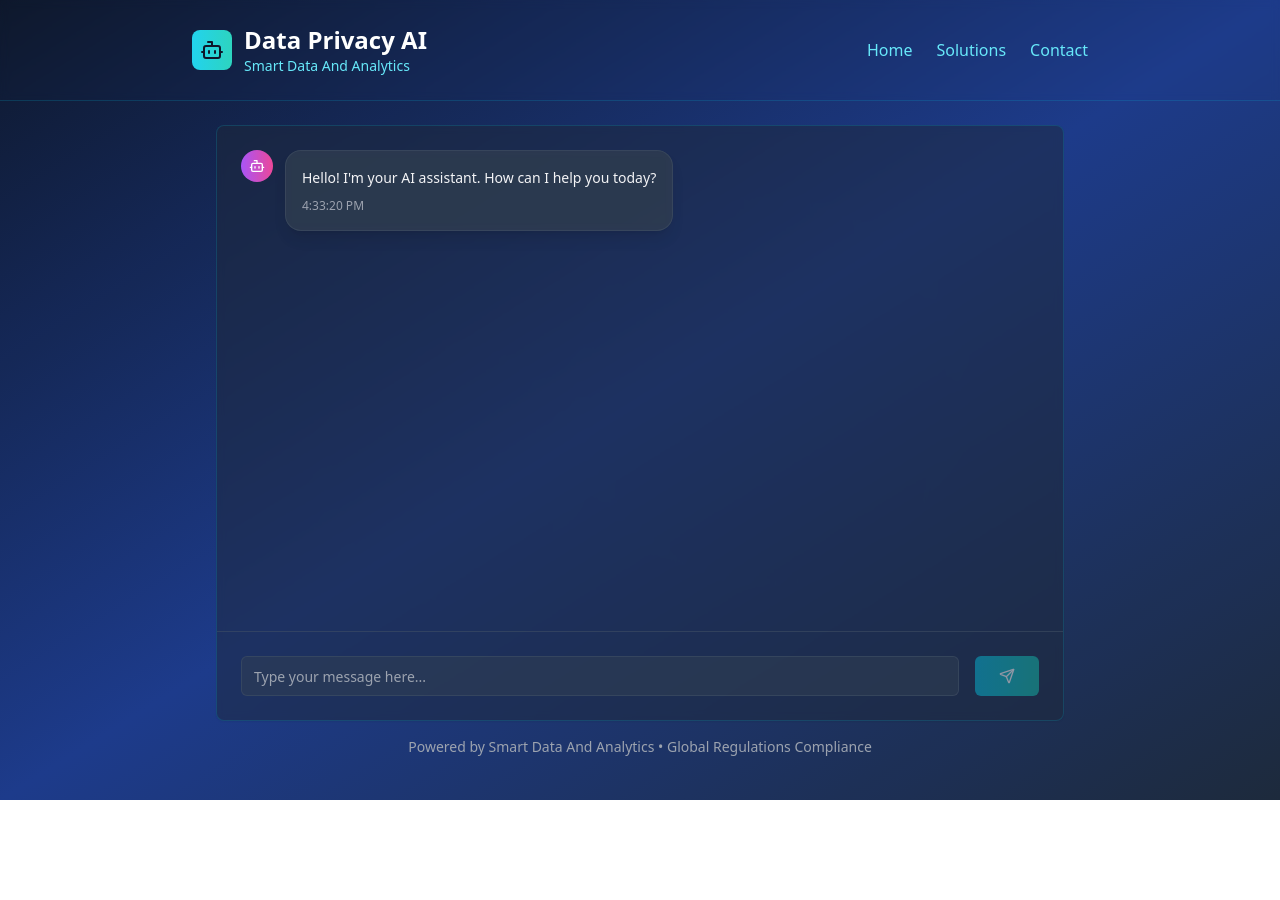
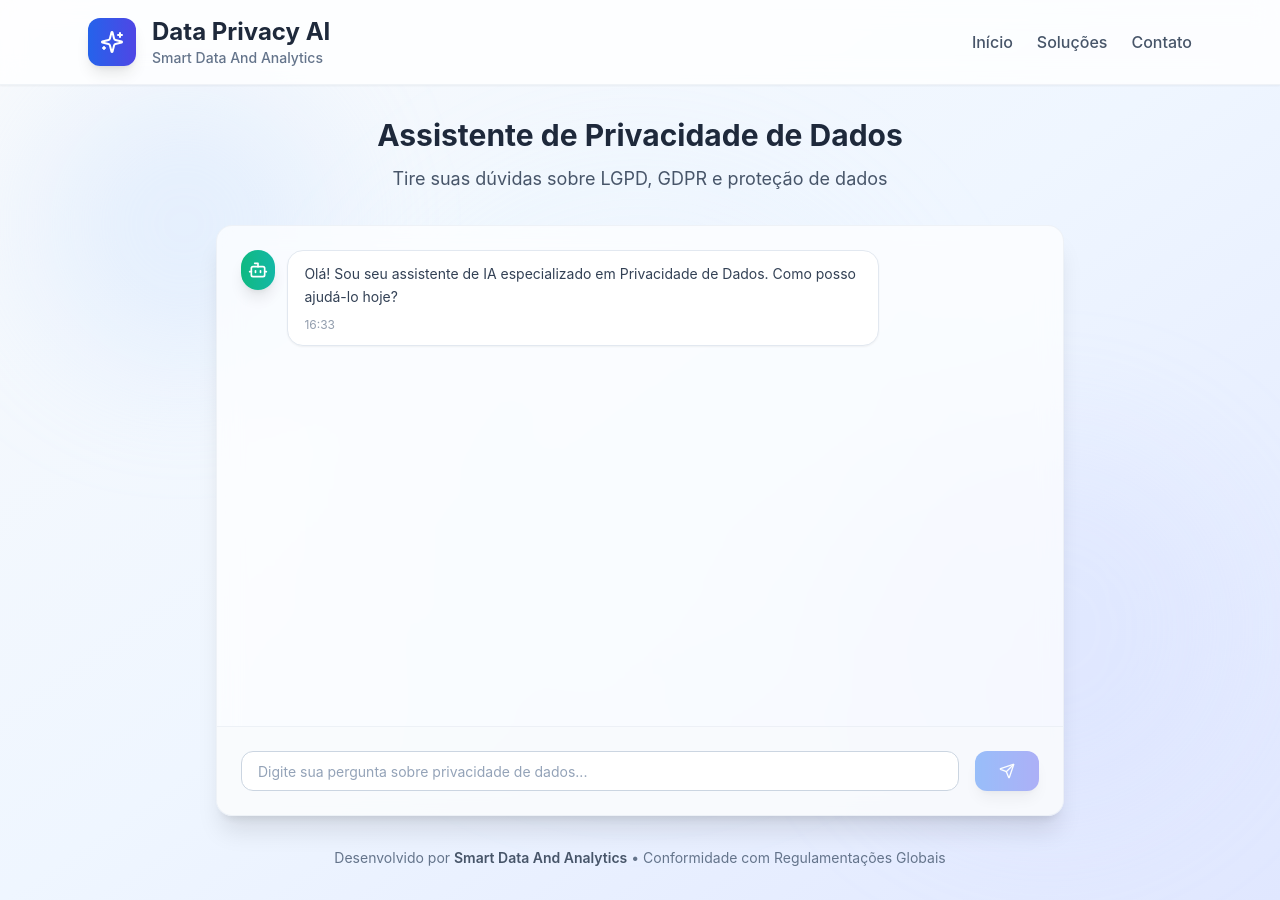
Before and after one commit to Primosic/page-chat-magic, a React (Vite) app: page / in a window 1280 px wide. Before the commit the page ends 800 px from the top, so only its background shows below. Built offline with nearby package versions, Linux system fonts and the light colour scheme.

Commit message:
Refactor: Adjust design and layout
Adjust the design and layout of the chatbot interface based on user request.

```diff
--- a/index.html
+++ b/index.html
@@ -1,15 +1,15 @@
 
 <!DOCTYPE html>
-<html lang="en">
+<html lang="pt-BR">
   <head>
     <meta charset="UTF-8" />
     <meta name="viewport" content="width=device-width, initial-scale=1.0" />
     <title>Data Privacy AI Chatbot - Smart Data And Analytics</title>
-    <meta name="description" content="AI-powered chatbot for data privacy and analytics solutions" />
+    <meta name="description" content="Assistente de IA para privacidade de dados e soluções de analytics" />
     <meta name="author" content="Smart Data And Analytics" />
 
     <meta property="og:title" content="Data Privacy AI Chatbot" />
-    <meta property="og:description" content="AI-powered chatbot for data privacy and analytics solutions" />
+    <meta property="og:description" content="Assistente de IA para privacidade de dados e soluções de analytics" />
     <meta property="og:type" content="website" />
     <meta property="og:image" content="https://lovable.dev/opengraph-image-p98pqg.png" />
 
--- a/src/index.css
+++ b/src/index.css
@@ -36,19 +36,12 @@
     --radius: 0.5rem;
 
     --sidebar-background: 0 0% 98%;
-
     --sidebar-foreground: 240 5.3% 26.1%;
-
     --sidebar-primary: 240 5.9% 10%;
-
     --sidebar-primary-foreground: 0 0% 98%;
-
     --sidebar-accent: 240 4.8% 95.9%;
-
     --sidebar-accent-foreground: 240 5.9% 10%;
-
     --sidebar-border: 220 13% 91%;
-
     --sidebar-ring: 217.2 91.2% 59.8%;
   }
 
@@ -98,6 +91,7 @@
 
   body {
     @apply bg-background text-foreground;
+    font-family: 'Inter', -apple-system, BlinkMacSystemFont, 'Segoe UI', 'Roboto', sans-serif;
   }
 }
 
@@ -105,7 +99,7 @@
   @keyframes fade-in {
     from {
       opacity: 0;
-      transform: translateY(10px);
+      transform: translateY(20px);
     }
     to {
       opacity: 1;
@@ -113,20 +107,57 @@
     }
   }
 
-  @keyframes spin-slow {
+  @keyframes slide-in {
     from {
-      transform: rotate(0deg);
+      opacity: 0;
+      transform: translateX(-20px);
     }
     to {
-      transform: rotate(360deg);
+      opacity: 1;
+      transform: translateX(0);
+    }
+  }
+
+  @keyframes float {
+    0%, 100% {
+      transform: translateY(0px);
+    }
+    50% {
+      transform: translateY(-10px);
     }
   }
 
   .animate-fade-in {
-    animation: fade-in 0.3s ease-out;
+    animation: fade-in 0.4s ease-out;
   }
 
-  .animate-spin-slow {
-    animation: spin-slow 20s linear infinite;
+  .animate-slide-in {
+    animation: slide-in 0.3s ease-out;
+  }
+
+  .animate-float {
+    animation: float 6s ease-in-out infinite;
+  }
+
+  /* Custom scrollbar */
+  .scrollbar-thin::-webkit-scrollbar {
+    width: 6px;
+  }
+
+  .scrollbar-thin::-webkit-scrollbar-track {
+    background: #f1f5f9;
+    border-radius: 10px;
+  }
+
+  .scrollbar-thin::-webkit-scrollbar-thumb {
+    background: #cbd5e1;
+    border-radius: 10px;
+  }
+
+  .scrollbar-thin::-webkit-scrollbar-thumb:hover {
+    background: #94a3b8;
   }
 }
+
+/* Add Inter font */
+@import url('https://fonts.googleapis.com/css2?family=Inter:wght@300;400;500;600;700&display=swap');
--- a/src/pages/Index.tsx
+++ b/src/pages/Index.tsx
@@ -3,7 +3,7 @@ import React, { useState, useRef, useEffect } from 'react';
 import { Button } from "@/components/ui/button";
 import { Input } from "@/components/ui/input";
 import { Card } from "@/components/ui/card";
-import { Send, Bot, User } from "lucide-react";
+import { Send, Bot, User, Sparkles } from "lucide-react";
 import { toast } from "@/hooks/use-toast";
 
 interface Message {
@@ -17,7 +17,7 @@ const Index = () => {
   const [messages, setMessages] = useState<Message[]>([
     {
       id: '1',
-      text: 'Hello! I\'m your AI assistant. How can I help you today?',
+      text: 'Olá! Sou seu assistente de IA especializado em Privacidade de Dados. Como posso ajudá-lo hoje?',
       isUser: false,
       timestamp: new Date()
     }
@@ -75,7 +75,7 @@ const Index = () => {
 
       const botMessage: Message = {
         id: (Date.now() + 1).toString(),
-        text: response.text || response.answer || 'I received your message, but I\'m not sure how to respond.',
+        text: response.text || response.answer || 'Recebi sua mensagem, mas não tenho certeza de como responder.',
         isUser: false,
         timestamp: new Date()
       };
@@ -84,14 +84,14 @@ const Index = () => {
     } catch (error) {
       console.error('Error:', error);
       toast({
-        title: "Connection Error",
-        description: "Unable to connect to the AI agent. Please make sure the server is running on localhost:3001",
+        title: "Erro de Conexão",
+        description: "Não foi possível conectar ao agente de IA. Verifique se o servidor está rodando em localhost:3001",
         variant: "destructive",
       });
 
       const errorMessage: Message = {
         id: (Date.now() + 1).toString(),
-        text: 'Sorry, I\'m having trouble connecting to my servers right now. Please try again later.',
+        text: 'Desculpe, estou com dificuldades para me conectar aos meus servidores. Tente novamente mais tarde.',
         isUser: false,
         timestamp: new Date()
       };
@@ -103,66 +103,79 @@ const Index = () => {
   };
 
   return (
-    <div className="min-h-screen bg-gradient-to-br from-slate-900 via-blue-900 to-slate-800 relative overflow-hidden">
-      {/* Digital Pattern Background */}
-      <div className="absolute inset-0 opacity-10">
-        <div className="absolute top-0 left-0 w-full h-full bg-gradient-to-r from-cyan-500/20 to-teal-500/20 animate-pulse"></div>
-        <div className="absolute top-1/4 right-1/4 w-96 h-96 border border-cyan-400/30 rounded-full animate-spin-slow"></div>
-        <div className="absolute bottom-1/4 left-1/4 w-64 h-64 border border-teal-400/20 rounded-full animate-pulse"></div>
+    <div className="min-h-screen bg-gradient-to-br from-slate-50 via-blue-50 to-indigo-100 relative">
+      {/* Decorative background elements */}
+      <div className="absolute inset-0 overflow-hidden">
+        <div className="absolute top-20 left-10 w-72 h-72 bg-blue-200/30 rounded-full blur-3xl"></div>
+        <div className="absolute bottom-20 right-10 w-96 h-96 bg-indigo-200/20 rounded-full blur-3xl"></div>
+        <div className="absolute top-1/2 left-1/2 transform -translate-x-1/2 -translate-y-1/2 w-[600px] h-[600px] bg-gradient-to-r from-cyan-100/10 to-blue-100/10 rounded-full blur-3xl"></div>
       </div>
 
       {/* Header */}
-      <header className="relative z-10 p-6 border-b border-cyan-500/20 backdrop-blur-sm">
-        <div className="max-w-4xl mx-auto flex items-center justify-between">
-          <div className="flex items-center space-x-3">
-            <div className="w-10 h-10 bg-gradient-to-r from-cyan-400 to-teal-400 rounded-lg flex items-center justify-center">
-              <Bot className="w-6 h-6 text-slate-900" />
+      <header className="relative z-10 bg-white/80 backdrop-blur-md border-b border-slate-200/50 shadow-sm">
+        <div className="max-w-6xl mx-auto px-6 py-4">
+          <div className="flex items-center justify-between">
+            <div className="flex items-center space-x-4">
+              <div className="w-12 h-12 bg-gradient-to-r from-blue-600 to-indigo-600 rounded-xl flex items-center justify-center shadow-lg">
+                <Sparkles className="w-6 h-6 text-white" />
+              </div>
+              <div>
+                <h1 className="text-2xl font-bold text-slate-800">Data Privacy AI</h1>
+                <p className="text-slate-500 text-sm font-medium">Smart Data And Analytics</p>
+              </div>
             </div>
-            <div>
-              <h1 className="text-2xl font-bold text-white">Data Privacy AI</h1>
-              <p className="text-cyan-300 text-sm">Smart Data And Analytics</p>
+            <div className="hidden md:flex items-center space-x-8">
+              <nav className="flex space-x-6">
+                <a href="#" className="text-slate-600 hover:text-blue-600 font-medium transition-colors">Início</a>
+                <a href="#" className="text-slate-600 hover:text-blue-600 font-medium transition-colors">Soluções</a>
+                <a href="#" className="text-slate-600 hover:text-blue-600 font-medium transition-colors">Contato</a>
+              </nav>
             </div>
-          </div>
-          <div className="hidden md:flex space-x-6 text-cyan-300">
-            <span className="hover:text-white cursor-pointer transition-colors">Home</span>
-            <span className="hover:text-white cursor-pointer transition-colors">Solutions</span>
-            <span className="hover:text-white cursor-pointer transition-colors">Contact</span>
           </div>
         </div>
       </header>
 
-      {/* Main Chat Container */}
-      <div className="relative z-10 max-w-4xl mx-auto p-6 h-[calc(100vh-120px)] flex flex-col">
-        {/* Chat Messages */}
-        <Card className="flex-1 bg-slate-800/50 border-cyan-500/20 backdrop-blur-sm overflow-hidden flex flex-col">
-          <div className="flex-1 overflow-y-auto p-6 space-y-4">
+      {/* Main Content */}
+      <div className="relative z-10 max-w-4xl mx-auto px-6 py-8">
+        <div className="mb-8 text-center">
+          <h2 className="text-3xl font-bold text-slate-800 mb-3">Assistente de Privacidade de Dados</h2>
+          <p className="text-slate-600 text-lg">Tire suas dúvidas sobre LGPD, GDPR e proteção de dados</p>
+        </div>
+
+        {/* Chat Container */}
+        <Card className="bg-white/70 backdrop-blur-md border-slate-200/50 shadow-xl rounded-2xl overflow-hidden">
+          {/* Messages Area */}
+          <div className="h-[500px] overflow-y-auto p-6 space-y-6">
             {messages.map((message) => (
               <div
                 key={message.id}
                 className={`flex ${message.isUser ? 'justify-end' : 'justify-start'} animate-fade-in`}
               >
-                <div className={`flex items-start space-x-3 max-w-[70%] ${message.isUser ? 'flex-row-reverse space-x-reverse' : ''}`}>
-                  <div className={`w-8 h-8 rounded-full flex items-center justify-center ${
+                <div className={`flex items-start space-x-3 max-w-[80%] ${message.isUser ? 'flex-row-reverse space-x-reverse' : ''}`}>
+                  <div className={`w-10 h-10 rounded-full flex items-center justify-center shadow-lg ${
                     message.isUser
-                      ? 'bg-gradient-to-r from-cyan-400 to-teal-400'
-                      : 'bg-gradient-to-r from-purple-500 to-pink-500'
+                      ? 'bg-gradient-to-r from-blue-500 to-indigo-500'
+                      : 'bg-gradient-to-r from-emerald-500 to-teal-500'
                   }`}>
                     {message.isUser ? (
-                      <User className="w-4 h-4 text-slate-900" />
+                      <User className="w-5 h-5 text-white" />
                     ) : (
-                      <Bot className="w-4 h-4 text-white" />
+                      <Bot className="w-5 h-5 text-white" />
                     )}
                   </div>
-                  <div className={`p-4 rounded-2xl ${
+                  <div className={`rounded-2xl px-4 py-3 shadow-sm ${
                     message.isUser
-                      ? 'bg-gradient-to-r from-cyan-500 to-teal-500 text-white'
-                      : 'bg-slate-700/70 text-gray-100 border border-slate-600/50'
-                  } shadow-lg backdrop-blur-sm`}>
+                      ? 'bg-gradient-to-r from-blue-500 to-indigo-500 text-white'
+                      : 'bg-white border border-slate-200 text-slate-700'
+                  }`}>
                     <p className="text-sm leading-relaxed">{message.text}</p>
-                    <p className={`text-xs mt-2 ${
-                      message.isUser ? 'text-cyan-100' : 'text-gray-400'
+                    <p className={`text-xs mt-2 opacity-70 ${
+                      message.isUser ? 'text-blue-100' : 'text-slate-500'
                     }`}>
-                      {message.timestamp.toLocaleTimeString()}
+                      {message.timestamp.toLocaleTimeString('pt-BR', {
+                        hour: '2-digit',
+                        minute: '2-digit'
+                      })}
                     </p>
                   </div>
                 </div>
@@ -172,14 +185,14 @@ const Index = () => {
             {isLoading && (
               <div className="flex justify-start animate-fade-in">
                 <div className="flex items-start space-x-3">
-                  <div className="w-8 h-8 rounded-full bg-gradient-to-r from-purple-500 to-pink-500 flex items-center justify-center">
-                    <Bot className="w-4 h-4 text-white" />
+                  <div className="w-10 h-10 rounded-full bg-gradient-to-r from-emerald-500 to-teal-500 flex items-center justify-center shadow-lg">
+                    <Bot className="w-5 h-5 text-white" />
                   </div>
-                  <div className="bg-slate-700/70 border border-slate-600/50 p-4 rounded-2xl">
+                  <div className="bg-white border border-slate-200 rounded-2xl px-4 py-3 shadow-sm">
                     <div className="flex space-x-1">
-                      <div className="w-2 h-2 bg-cyan-400 rounded-full animate-bounce"></div>
-                      <div className="w-2 h-2 bg-cyan-400 rounded-full animate-bounce" style={{ animationDelay: '0.1s' }}></div>
-                      <div className="w-2 h-2 bg-cyan-400 rounded-full animate-bounce" style={{ animationDelay: '0.2s' }}></div>
+                      <div className="w-2 h-2 bg-slate-400 rounded-full animate-bounce"></div>
+                      <div className="w-2 h-2 bg-slate-400 rounded-full animate-bounce" style={{ animationDelay: '0.1s' }}></div>
+                      <div className="w-2 h-2 bg-slate-400 rounded-full animate-bounce" style={{ animationDelay: '0.2s' }}></div>
                     </div>
                   </div>
                 </div>
@@ -189,29 +202,32 @@ const Index = () => {
           </div>
 
           {/* Message Input */}
-          <div className="p-6 border-t border-slate-600/50">
+          <div className="border-t border-slate-200/50 bg-slate-50/50 p-6">
             <form onSubmit={handleSendMessage} className="flex space-x-4">
               <Input
                 value={inputValue}
                 onChange={(e) => setInputValue(e.target.value)}
-                placeholder="Type your message here..."
-                className="flex-1 bg-slate-700/50 border-slate-600/50 text-white placeholder:text-gray-400 focus:border-cyan-400 focus:ring-cyan-400/20"
+                placeholder="Digite sua pergunta sobre privacidade de dados..."
+                className="flex-1 bg-white border-slate-300 focus:border-blue-500 focus:ring-blue-500/20 rounded-xl px-4 py-3 text-slate-700 placeholder:text-slate-400"
                 disabled={isLoading}
               />
               <Button
                 type="submit"
                 disabled={isLoading || !inputValue.trim()}
-                className="bg-gradient-to-r from-cyan-500 to-teal-500 hover:from-cyan-600 hover:to-teal-600 text-white border-0 px-6"
+                className="bg-gradient-to-r from-blue-500 to-indigo-500 hover:from-blue-600 hover:to-indigo-600 text-white rounded-xl px-6 py-3 shadow-lg hover:shadow-xl transition-all duration-200 disabled:opacity-50"
               >
-                <Send className="w-4 h-4" />
+                <Send className="w-5 h-5" />
               </Button>
             </form>
           </div>
         </Card>
 
         {/* Footer Info */}
-        <div className="text-center mt-4 text-gray-400 text-sm">
-          <p>Powered by Smart Data And Analytics • Global Regulations Compliance</p>
+        <div className="text-center mt-8">
+          <p className="text-slate-500 text-sm">
+            Desenvolvido por <span className="font-semibold text-slate-600">Smart Data And Analytics</span> •
+            Conformidade com Regulamentações Globais
+          </p>
         </div>
       </div>
     </div>
```
